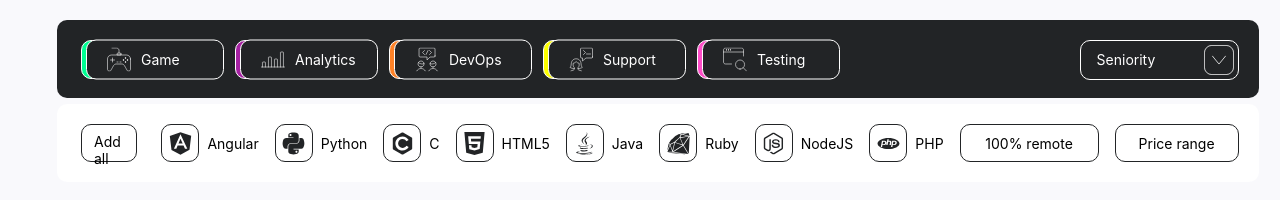
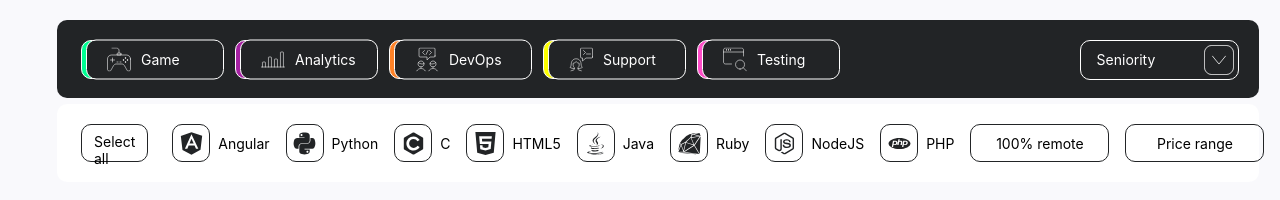
Before and after one commit to RafalKielbasa/Job-seeker-kurs, a React (Create React App) app: page / in a window 1280 px wide. Shown: the top 200 px of the page. Built offline with nearby package versions, Linux system fonts and the light colour scheme.

Commit message:
feat: price range filter

```diff
--- a/src/components/Home/Home.js
+++ b/src/components/Home/Home.js
@@ -22,6 +22,8 @@ function Home() {
     setIsRemote,
     isListView,
     setIsListView,
+    isPriceRange,
+    setIsPriceRange,
   } = Logic()
   return (
     <div className='Page-container'>
@@ -37,6 +39,8 @@ function Home() {
           setTechnologiesArray={setTechnologiesArray}
           isRemote={isRemote}
           setIsRemote={setIsRemote}
+          isPriceRange={isPriceRange}
+          setIsPriceRange={setIsPriceRange}
         />
       </div>
       <Navi
--- a/src/components/Home/Offers/Grid/OfferGridTab.js
+++ b/src/components/Home/Offers/Grid/OfferGridTab.js
@@ -29,7 +29,9 @@ const OfferGridTab = ({ offer }) => {
             <div>{company}</div>
           </div>
         </div>
-        <div className='Grid-salary'>{`${salaryMin} - ${salaryMax} PLN net 💰`}</div>
+        <div className='Grid-salary'>
+          {salaryMin && `${salaryMin} - ${salaryMax} PLN net 💰`}
+        </div>
         <div className='Grid-offer-info'>
           <div>
             <LocationIcon />
--- a/src/components/Home/Offers/List/OfferListItem.js
+++ b/src/components/Home/Offers/List/OfferListItem.js
@@ -40,7 +40,9 @@ const OfferListItem = ({ offer }) => {
             </div>
           </div>
           <div className='Right-site-info'>
-            <div className='Salary'>{`${salaryMin} - ${salaryMax} PLN net 💰`}</div>
+            <div className='Salary'>
+              {salaryMin && `${salaryMin} - ${salaryMax} PLN net 💰`}
+            </div>
             <div className='Technology'>{technology}</div>
           </div>
         </div>
--- a/src/components/Home/Offers/Offers.css
+++ b/src/components/Home/Offers/Offers.css
@@ -162,6 +162,8 @@
   align-items: self-end;
 }
 .Salary {
+  min-width: 100%;
+  min-height: 20px;
   font-size: 16px;
   font-weight: 700;
   color: var(--violet);
@@ -248,6 +250,8 @@
   font-size: 12px;
 }
 .Grid-salary {
+  min-width: 100%;
+  min-height: 20px;
   font-size: 16px;
   font-weight: 700;
   color: var(--violet);
--- a/src/components/Home/Technologies/Technologies.css
+++ b/src/components/Home/Technologies/Technologies.css
@@ -66,9 +66,9 @@
 .Ruby:hover,
 .NodeJS:hover,
 .PHP:hover,
-.Price:hover,
+.Price-range:hover,
 .Remote:hover {
-  border-color: #490df4;
+  border-color: var(--violet);
 }
 
 .Icon-wrapper svg,
@@ -117,7 +117,8 @@
 
 .Remote,
 .Remote-active,
-.Price {
+.Price-range,
+.Price-range-active {
   box-sizing: border-box;
   display: flex;
   justify-content: center;
@@ -126,14 +127,15 @@
   height: 38px;
   border: 1px solid var(--black);
   border-radius: 10px;
-
   font-size: 14px;
+  cursor: pointer;
 }
-.Remote-active {
+.Remote-active,
+.Price-range-active {
   background-color: #490df4;
   color: var(--white);
 }
-.Price {
+.Price-range .Price-range-active {
   width: 124px;
   margin-right: 20px;
 }
--- a/src/components/Home/Technologies/TechnologyBar.js
+++ b/src/components/Home/Technologies/TechnologyBar.js
@@ -8,13 +8,20 @@ const TechnologyBar = ({
   setTechnologiesArray,
   isRemote,
   setIsRemote,
+  isPriceRange,
+  setIsPriceRange,
 }) => {
+  console.log(isPriceRange)
   const stateButtonName =
-    technologiesArray.length === 0 ? 'Add all' : 'Clear all'
+    technologiesArray.length === 0 ? 'Select all' : 'Clear all'
 
   const remoteClassName = isRemote ? 'Remote-active' : 'Remote'
 
-  const toggleChange = () => setIsRemote((prev) => !prev)
+  const priceRangeClassName = isPriceRange
+    ? 'Price-range-active'
+    : 'Price-range'
+
+  const toggleChange = (func) => func((prev) => !prev)
 
   const handleStateButtonCLick = () =>
     technologiesArray.length === 0
@@ -47,10 +54,18 @@ const TechnologyBar = ({
         ))}
       </div>
       <div className='Additional-filters'>
-        <div className={remoteClassName} onClick={toggleChange}>
+        <div
+          className={remoteClassName}
+          onClick={() => toggleChange(setIsRemote)}
+        >
           100% remote
         </div>
-        <div className='Price'> Price range </div>
+        <div
+          className={priceRangeClassName}
+          onClick={() => toggleChange(setIsPriceRange)}
+        >
+          Price range
+        </div>
       </div>
     </div>
   )
--- a/src/components/Home/useHomeLogic.js
+++ b/src/components/Home/useHomeLogic.js
@@ -11,6 +11,7 @@ export default function useHomeLogic() {
   const [filteredOffers, setFilteredOffers] = useState([])
   const [isListView, setIsListView] = useState(true)
   const [isRemote, setIsRemote] = useState(false)
+  const [isPriceRange, setIsPriceRange] = useState(false)
 
   const positionLength = selectedPosition.length
   const technologyLength = technologiesArray.length
@@ -41,15 +42,25 @@ export default function useHomeLogic() {
         seniorityLength !== 0
           ? secondFilter?.filter(({ expLvl }) => expLvl === seniority)
           : secondFilter
-      const lastFilter = isRemote
+      const fourhFilter = isRemote
         ? thirdFilter?.filter(({ remote }) => remote)
         : thirdFilter
+      const lastFilter = isPriceRange
+        ? fourhFilter?.filter(({ salaryMin }) => salaryMin)
+        : fourhFilter
 
       return lastFilter
     }
 
     setFilteredOffers(offersFilter)
-  }, [sort, selectedPosition, technologiesArray, seniority, isRemote])
+  }, [
+    sort,
+    selectedPosition,
+    technologiesArray,
+    seniority,
+    isRemote,
+    isPriceRange,
+  ])
 
   return {
     selectedPosition,
@@ -65,5 +76,7 @@ export default function useHomeLogic() {
     setIsRemote,
     isListView,
     setIsListView,
+    isPriceRange,
+    setIsPriceRange,
   }
 }
--- a/src/utils/mocks.js
+++ b/src/utils/mocks.js
@@ -108,6 +108,18 @@ export const JOBOFFERS = [
     positionName: 'DevOps',
     years: 6,
   },
+  {
+    id: 7,
+    position: 'Remote C Developer',
+    company: 'CD PROJECT',
+    city: 'Katowice',
+    technology: 'C',
+    additionalTech: '',
+    remote: true,
+    expLvl: 'Mid',
+    positionName: 'Game',
+    years: 4,
+  },
 ]
 
 export const SENIORITY = ['Junior', 'Mid', 'Senior']
```
